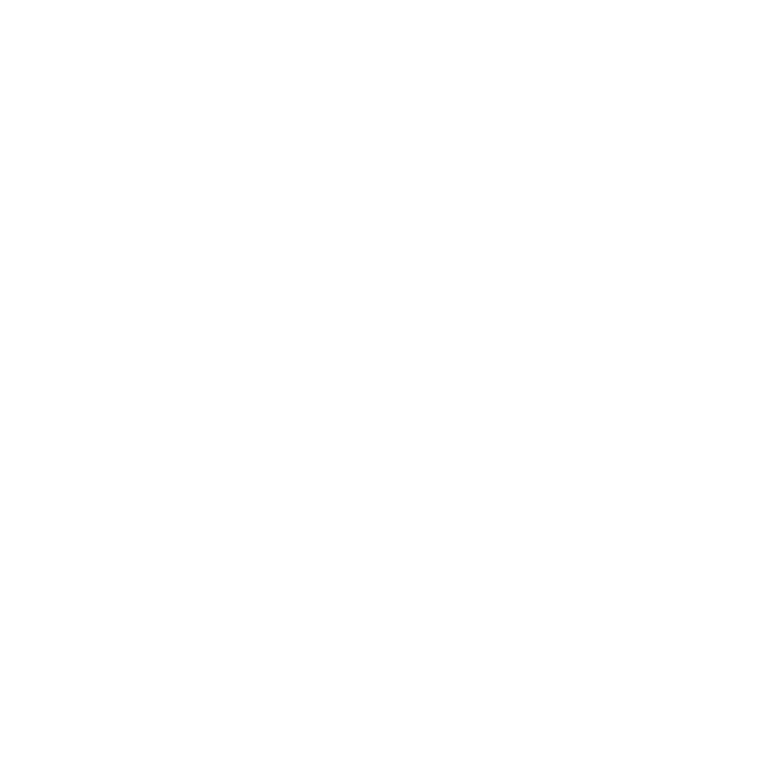
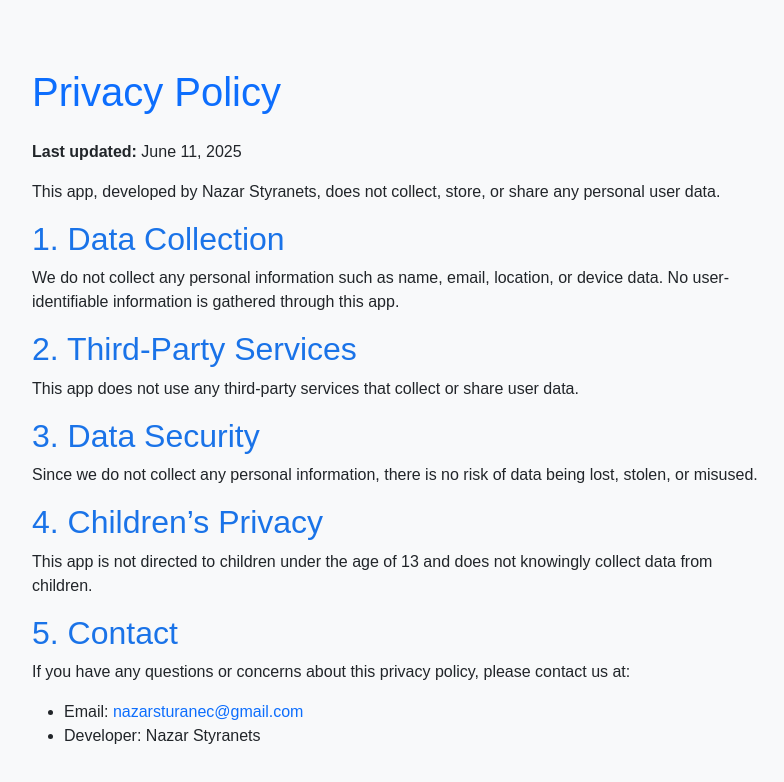
Before and after one commit to mycthilhu/play_market-_box_site, a plain HTML site: page index.html in a window 1280 px wide. Shown: the whole page, without its empty margins (240-1024 px from the left). Drawn offline with nearby package versions, Linux system fonts and the light colour scheme; a small style sheet from the web is missing.

Commit message:
prochek start

```diff
--- a/index.html
+++ b/index.html
@@ -1,10 +1,55 @@
 <!DOCTYPE html>
 <html lang="en">
 <head>
-    <meta charset="UTF-8">
-    <title>Title</title>
+    <meta charset="UTF-8" />
+    <meta name="viewport" content="width=device-width, initial-scale=1" />
+    <title>Privacy Policy</title>
+
+    <!-- Підключення Bootstrap CSS через CDN -->
+    <link
+      href="https://cdn.jsdelivr.net/npm/bootstrap@5.3.0/dist/css/bootstrap.min.css"
+      rel="stylesheet"
+      integrity="sha384-ENjdO4Dr2bkBIFxQpeoKwQ1hIv/8A5K5i1AqYjk0z4kR5VvE3C7jJj0aM+0MGpm"
+      crossorigin="anonymous"
+    />
+
+    <!-- Підключення власного CSS -->
+    <link rel="stylesheet" href="styles.css" />
 </head>
-<body>
+<body class="bg-light text-dark">
+
+<div class="container my-5">
+    <h1 class="mb-4 text-primary">Privacy Policy</h1>
+    <p><strong>Last updated:</strong> June 11, 2025</p>
+
+    <p>This app, developed by Nazar Styranets, does not collect, store, or share any personal user data.</p>
+
+    <h2>1. Data Collection</h2>
+    <p>We do not collect any personal information such as name, email, location, or device data. No user-identifiable information is gathered through this app.</p>
+
+    <h2>2. Third-Party Services</h2>
+    <p>This app does not use any third-party services that collect or share user data.</p>
+
+    <h2>3. Data Security</h2>
+    <p>Since we do not collect any personal information, there is no risk of data being lost, stolen, or misused.</p>
+
+    <h2>4. Children’s Privacy</h2>
+    <p>This app is not directed to children under the age of 13 and does not knowingly collect data from children.</p>
+
+    <h2>5. Contact</h2>
+    <p>If you have any questions or concerns about this privacy policy, please contact us at:</p>
+    <ul>
+        <li>Email: <a href="mailto:nazarsturanec@gmail.com">nazarsturanec@gmail.com</a></li>
+        <li>Developer: Nazar Styranets</li>
+    </ul>
+</div>
+
+<!-- Підключення Bootstrap JS (не обов'язково, але може знадобитись) -->
+<script
+  src="https://cdn.jsdelivr.net/npm/bootstrap@5.3.0/dist/js/bootstrap.bundle.min.js"
+  integrity="sha384-kenU1KFdBIe4zVF0s0G1M5b4hcpxyD9F7jL+2ni2evfP1z5jvRURy5nJ6QF1z5I"
+  crossorigin="anonymous"
+></script>
 
 </body>
 </html>
--- /dev/null
+++ b/styles.css
@@ -0,0 +1,21 @@
+body {
+    font-family: Arial, sans-serif;
+    max-width: 800px;
+    margin: auto;
+    background-color: #fdfdfd;
+    color: #333;
+    padding: 20px;
+}
+
+h1, h2 {
+    color: #1a73e8;
+}
+
+a {
+    color: #0d6efd;
+    text-decoration: none;
+}
+
+a:hover {
+    text-decoration: underline;
+}
```
